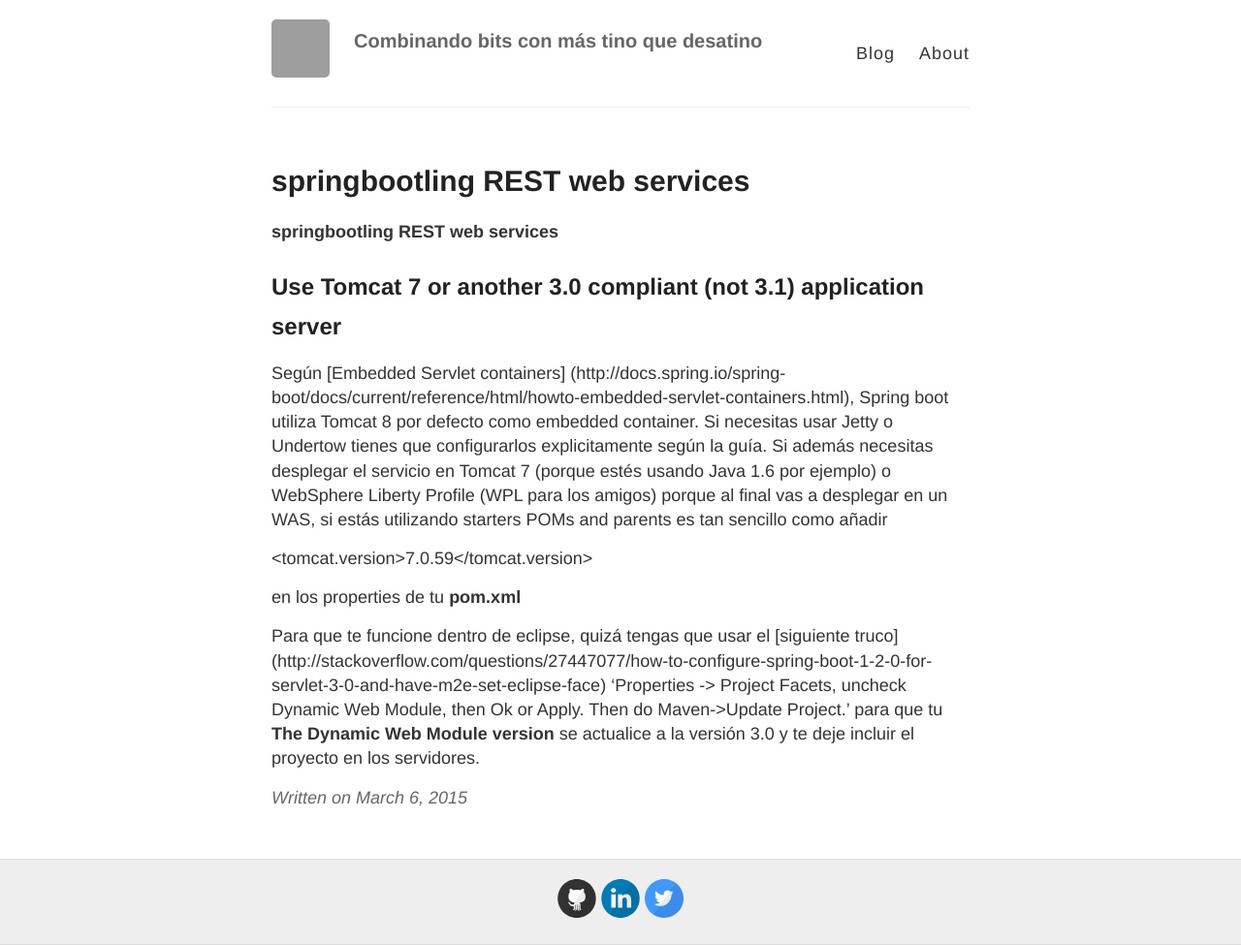
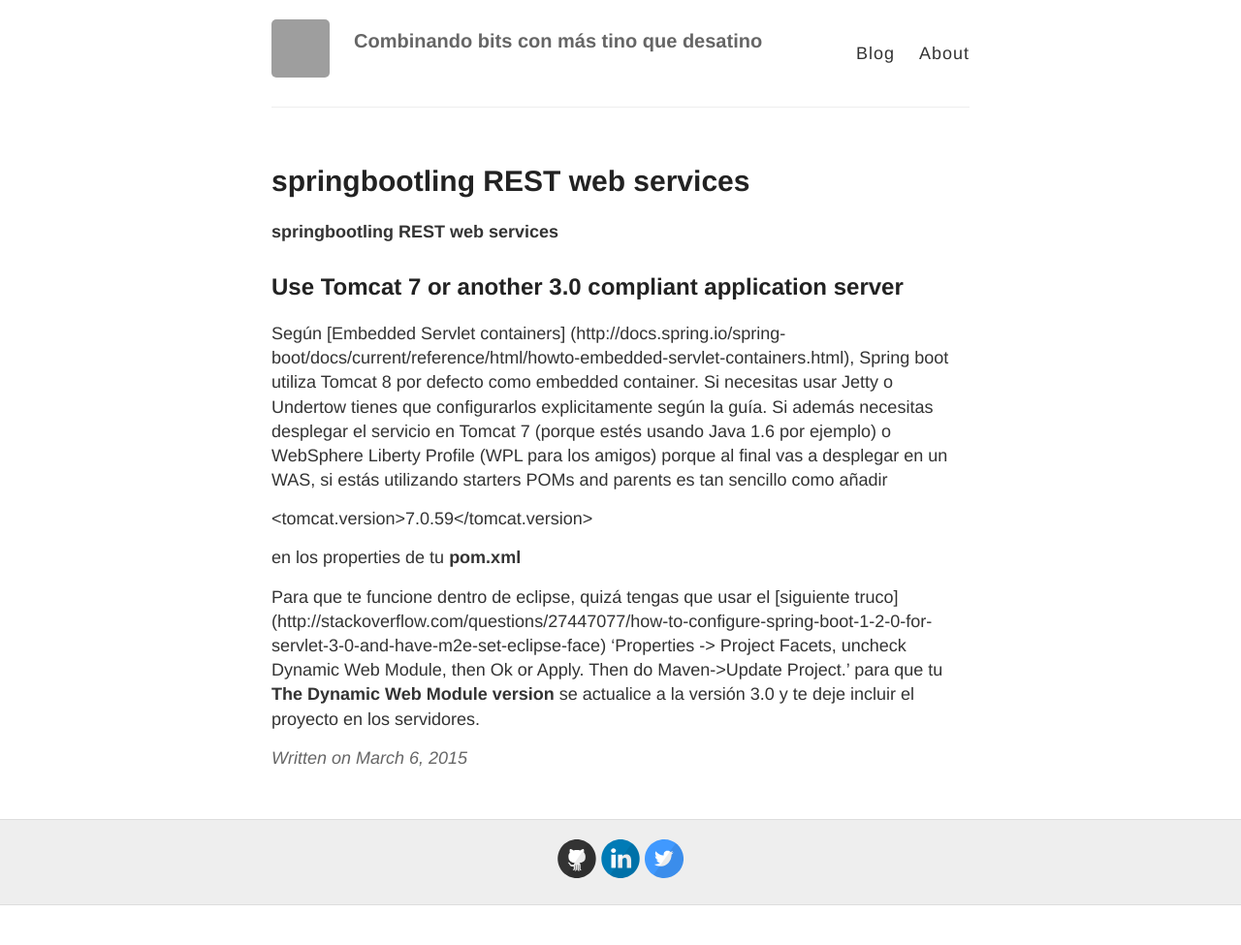
Before and after one commit to alpoza/alpoza.github.io, a Jekyll site: the page built from _posts/2015-03-06-springbootling-web-services.md, in a window 1280 px wide. Shown: the whole page at 97% size. Built offline with Jekyll 4.4.1, drawn with Linux system fonts in a browser that asks for light colours; Markdown is read by kramdown in place of the engine named in the settings; comment, search, counter and statistics services are not loaded; after the commit the page ends 934 px from its top, so only the background shows below that; grey boxes are pictures that could not be loaded.

Commit message:
Update 2015-03-06-springbootling-web-services.md

```diff
--- a/_posts/2015-03-06-springbootling-web-services.md
+++ b/_posts/2015-03-06-springbootling-web-services.md
@@ -9,7 +9,7 @@
 ---
 **springbootling REST web services**
 
-## Use Tomcat 7 or another 3.0 compliant (not 3.1) application server
+## Use Tomcat 7 or another 3.0 compliant application server
 Según [Embedded Servlet containers] (http://docs.spring.io/spring-boot/docs/current/reference/html/howto-embedded-servlet-containers.html), Spring boot utiliza Tomcat 8 por defecto como embedded container. Si necesitas usar Jetty o Undertow tienes que configurarlos explicitamente según la guía. Si además necesitas desplegar el servicio en Tomcat 7 (porque estés usando Java 1.6 por ejemplo) o WebSphere Liberty Profile (WPL para los amigos) porque al final vas a desplegar en un WAS, si estás utilizando starters POMs and parents es tan sencillo como añadir
 
   \<tomcat.version>7.0.59\</tomcat.version>
```
